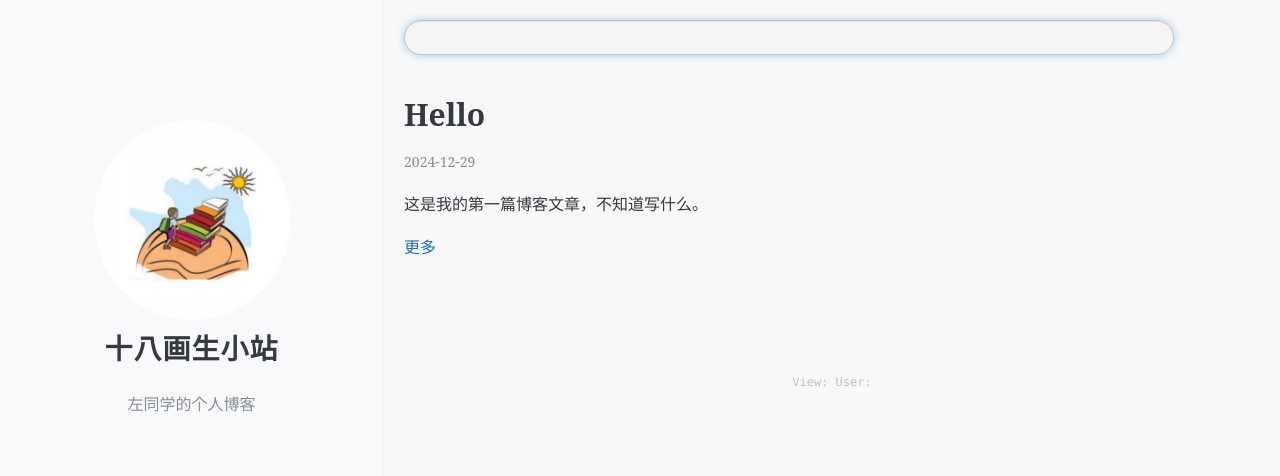
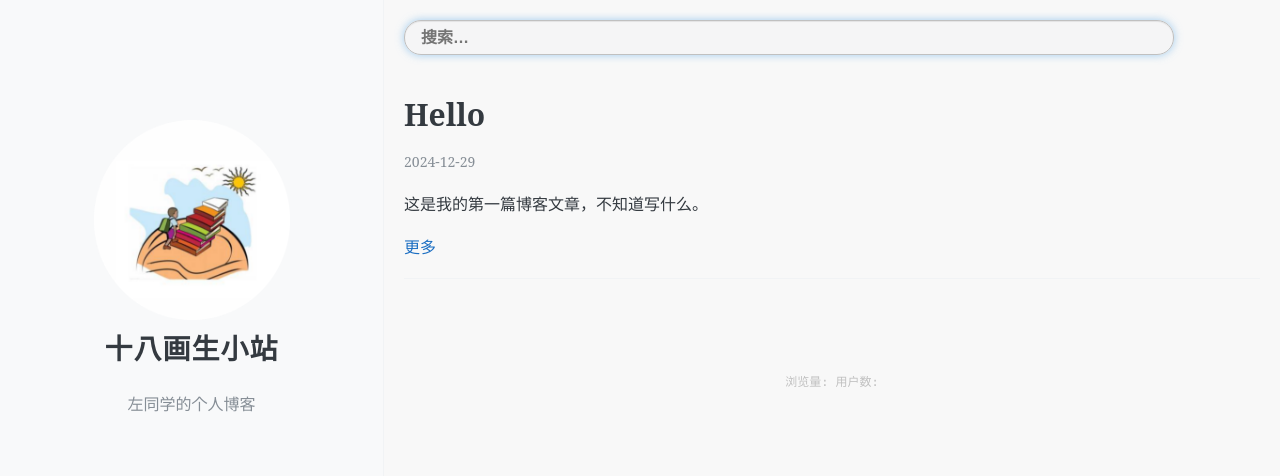
Before and after one commit to keyangtx/keyangtx.github.io, a Jekyll site: the page built from index.html, in a window 1280 px wide. Shown: the top 476 px of the page. Built offline with Jekyll 4.4.1, drawn with Linux system fonts in a browser that asks for light colours; the list of posts is cut into pages by our own code; comment, search, counter and statistics services are not loaded.

Commit message:
Update index.html

```diff
--- a/index.html
+++ b/index.html
@@ -2,7 +2,7 @@
 layout: default
 ---
 <div class="search-container">
-  <input type="text" id="search-input" placeholder=" " style="width: 90%;
+  <input type="text" id="search-input" placeholder="搜索…" style="width: 90%;
     height: 35px;
     color: #333;
     background-color: rgba(227,231,236,.2);
@@ -96,10 +96,10 @@ layout: default
 <!-- pv的方式，单个用户连续点击n篇文章，记录n次访问量 -->
 <div align="center">
 	<span id="busuanzi_container_site_pv" style="font-family:Consolas;color:Silver;font-size:12px;">
-		View:<span id="busuanzi_value_site_pv" style="font-family:Consolas;color:Silver;font-size:12px;"></span>
+		浏览量:<span id="busuanzi_value_site_pv" style="font-family:Consolas;color:Silver;font-size:12px;"></span>
 	</span>
 	<!-- uv的方式，单个用户连续点击n篇文章，只记录1次访客数 -->
 	<span id="busuanzi_container_site_uv" style="font-family:Consolas;color:Silver;font-size:12px;">
-		User:<span id="busuanzi_value_site_uv" style="font-family:Consolas;color:Silver;font-size:12px;"></span>
+		用户数:<span id="busuanzi_value_site_uv" style="font-family:Consolas;color:Silver;font-size:12px;"></span>
 	</span>
 </div>
```
